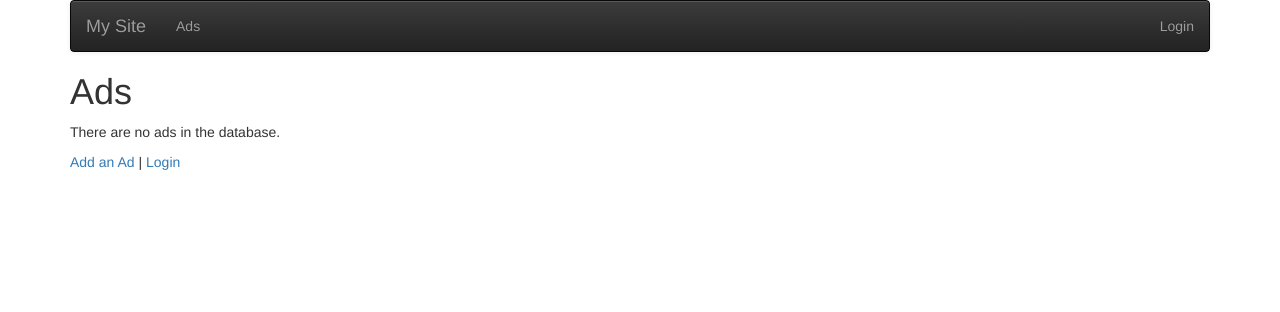
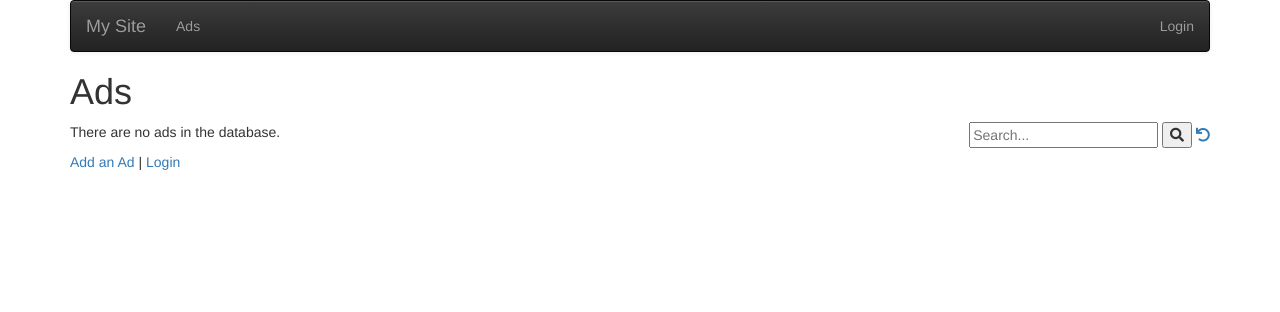
Before and after one commit to mina-andajos/DJ4E, a Django app: page /ads/ in a window 1280 px wide. Shown: the top 312 px of the page. Run offline with Django 3.2, Linux system fonts and the light colour scheme; data that the repository does not hold is empty; some libraries are stand-ins or nearby versions.

Commit message:
add search to ads app

```diff
--- a/django_projects/mysite/ads/templates/ads/ad_list.html
+++ b/django_projects/mysite/ads/templates/ads/ad_list.html
@@ -2,6 +2,18 @@
 
 {% block content %}
 <h1>Ads</h1>
+
+<div style="float: right">
+  <form action="">
+    <input type="text" name="search" placeholder="Search..."
+    {% if search %} value="{{ search }}" {% endif %}
+    >
+
+    <button type="submit"><i class="fa fa-search"></i></button>
+
+    <a href="{% url 'ads:all' %}"><i class="fa fa-undo"></i></a>
+  </form>
+</div>
 
 <p>
 {% if ads %}
--- a/django_projects/mysite/ads/views.py
+++ b/django_projects/mysite/ads/views.py
@@ -1,3 +1,13 @@
+from django.views import View
+from django.contrib.auth.mixins import LoginRequiredMixin
+from django.contrib.humanize.templatetags.humanize import naturaltime
+from django.urls import reverse_lazy
+from django.http import HttpRequest, HttpResponse
+from django.shortcuts import render, redirect, get_object_or_404
+from django.db.utils import IntegrityError
+from django.views.decorators.csrf import csrf_exempt
+from django.utils.decorators import method_decorator
+
 from ads.models import Ad, Comment, Favorite
 from ads.owner import (
     OwnerListView,
@@ -5,15 +15,7 @@ from ads.owner import (
     OwnerDeleteView,
 )
 from ads.forms import CommentForm, CreateForm
-from django.views import View
-from django.contrib.auth.mixins import LoginRequiredMixin
-from django.urls import reverse_lazy
-from django.http import HttpRequest, HttpResponse
-from django.shortcuts import render, redirect, get_object_or_404
-from django.db.utils import IntegrityError
-from django.views.decorators.csrf import csrf_exempt
-from django.utils.decorators import method_decorator
-
+from ads.utils import generate_search_query
 
 # Create your views here.
 class AdListView(OwnerListView):
@@ -21,9 +23,18 @@ class AdListView(OwnerListView):
     template_name = "ads/ad_list.html"
 
     def get(self, request: HttpRequest) -> HttpResponse:
-        ads = Ad.objects.all()
+        search_value = request.GET.get("search", False)
+
+        if not search_value:
+            ads = Ad.objects.all().order_by("-updated_at")[:10]
+        else:
+            query = generate_search_query(search_value=search_value)
+            ads = Ad.objects.filter(query).select_related().order_by("-updated_at")[:10]
+
+        for ad in ads:
+            ad.natural_updated = naturaltime(value=ad.updated_at)
+
         favorites = []
-
         if request.user.is_authenticated:
             # ? rows=[{"id":2},...]
             rows = request.user.favorite_ads.values("id")
@@ -31,8 +42,6 @@ class AdListView(OwnerListView):
             favorites = [row["id"] for row in rows]
 
         context = {"ads": ads, "favorites": favorites}
-
-        print(context)  #! DEBUG
 
         return render(
             request=request,
```
Also changed, not shown: django_projects/mysite/ads/urls.py (+6 -4 lines), django_projects/mysite/ads/utils.py (added, +8 -0 lines).
